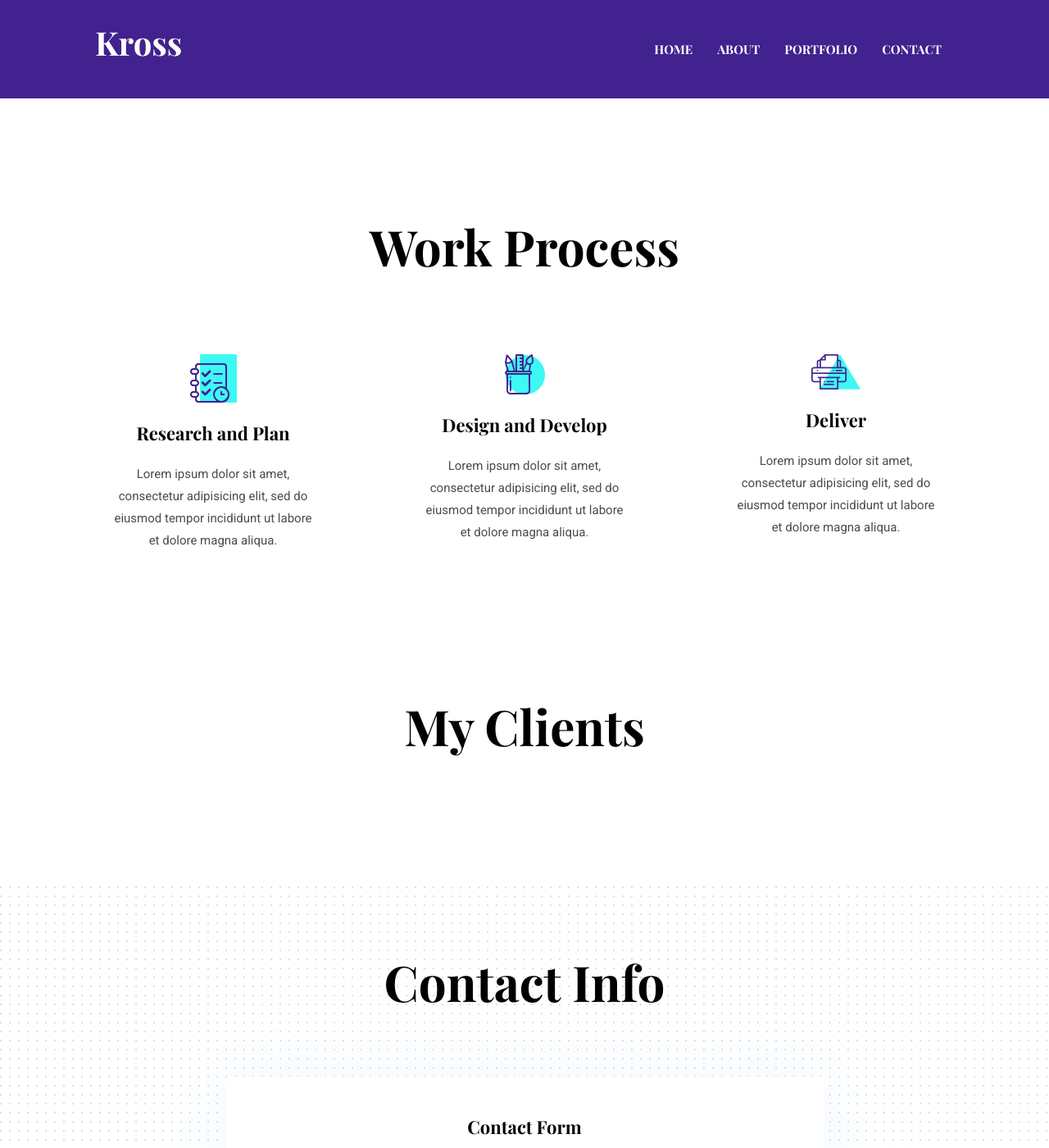
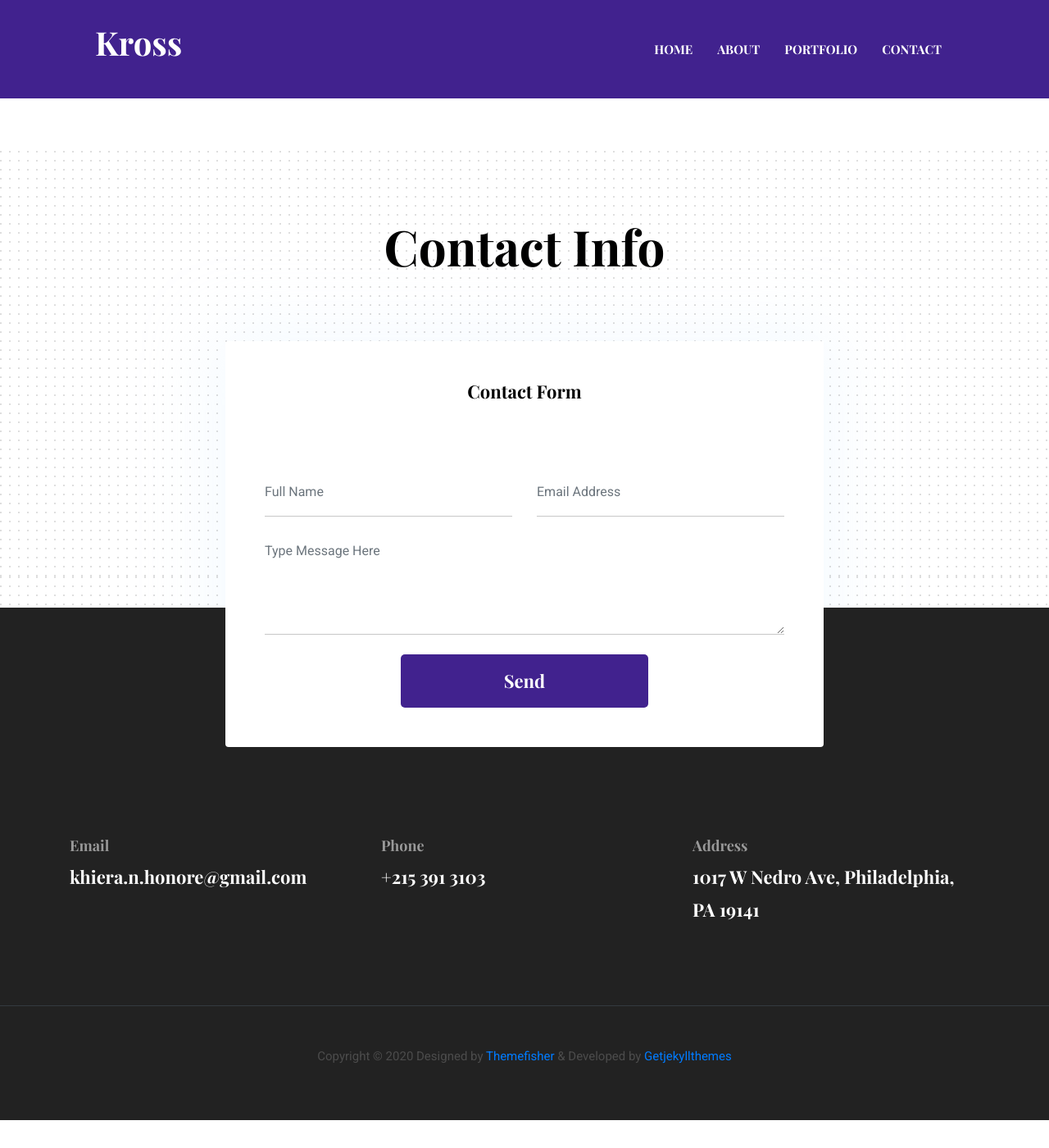
Before and after one commit to KNHonore/KNHonore.github.io, a Jekyll site: the page built from _pages/about.md, in a window 1280 px wide and 1400 px high, scrolled down 790 px. Shown: the whole window at 82% size. Built offline with Jekyll 4.4.1, drawn with Linux system fonts in a browser that asks for light colours; after the commit the page ends 2156 px from its top, so only the background shows below that.

Commit message:
removed work process section

```diff
--- a/_data/settings.yml
+++ b/_data/settings.yml
@@ -53,20 +53,6 @@ blurb-btn-link: "/about"
 blurb-btn-name: know more
 
 # About Page
-
-# Work Process Section
-work-process:
-  - title: "Research and Plan"
-    icon: "assets/images/icons/plan.png"
-    content: "Lorem ipsum dolor sit amet, consectetur adipisicing elit, sed do eiusmod tempor incididunt ut labore et dolore magna aliqua."
-
-  - title: "Design and Develop"
-    icon: "assets/images/icons/design.png"
-    content: "Lorem ipsum dolor sit amet, consectetur adipisicing elit, sed do eiusmod tempor incididunt ut labore et dolore magna aliqua."
-
-  - title: "Deliver"
-    icon: "assets/images/icons/print.png"
-    content: "Lorem ipsum dolor sit amet, consectetur adipisicing elit, sed do eiusmod tempor incididunt ut labore et dolore magna aliqua."
 
 #-------------------------------
 # Skills Section
--- a/_layouts/about.html
+++ b/_layouts/about.html
@@ -37,16 +37,3 @@ layout: default
     </div>
   </div>
 </section>
-<!-- /about -->
-
-{% include work-process-section.html %}
-
-<section class="section">
-  <div class="container">
-    <div class="row">
-      <div class="col-12 text-center">
-        <h2 class="section-title">My Clients</h2>
-      </div>
-    </div>
-  </div>
-</section>
```
